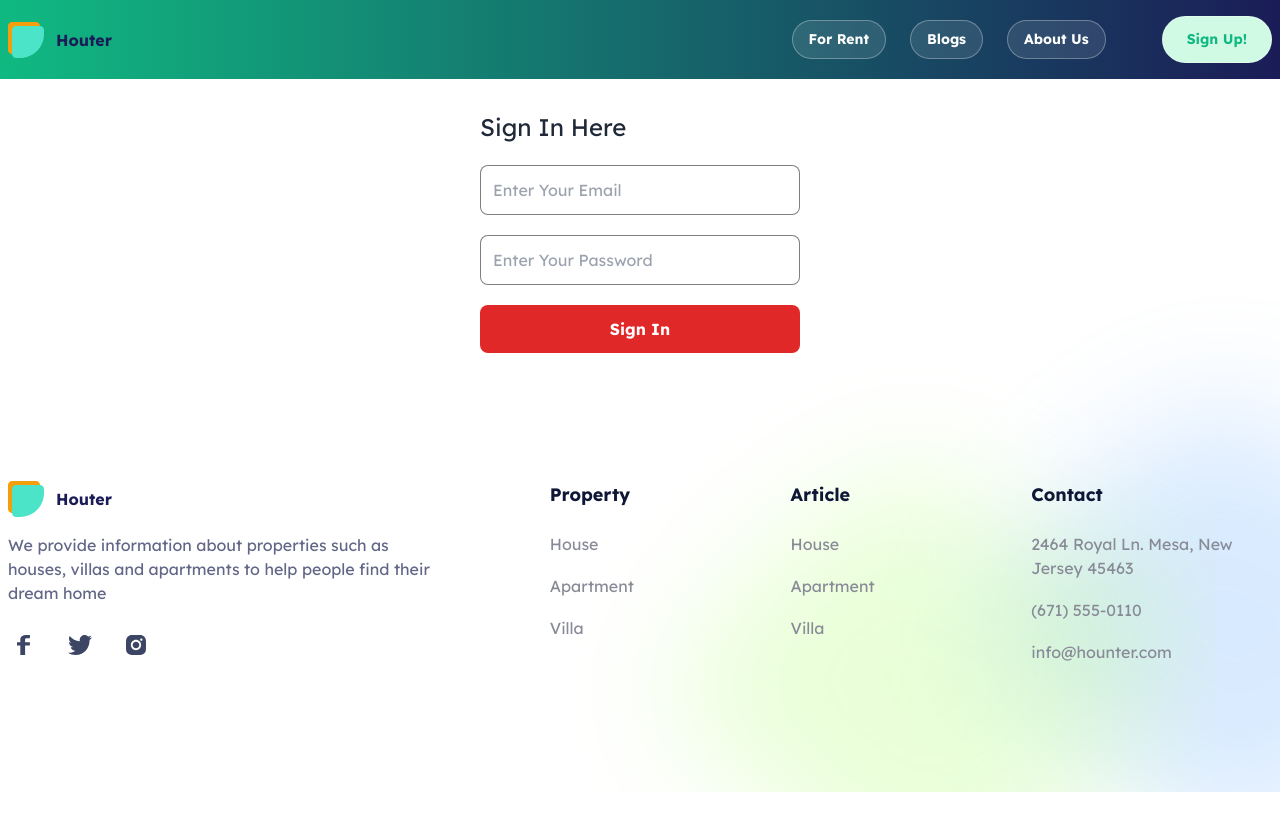
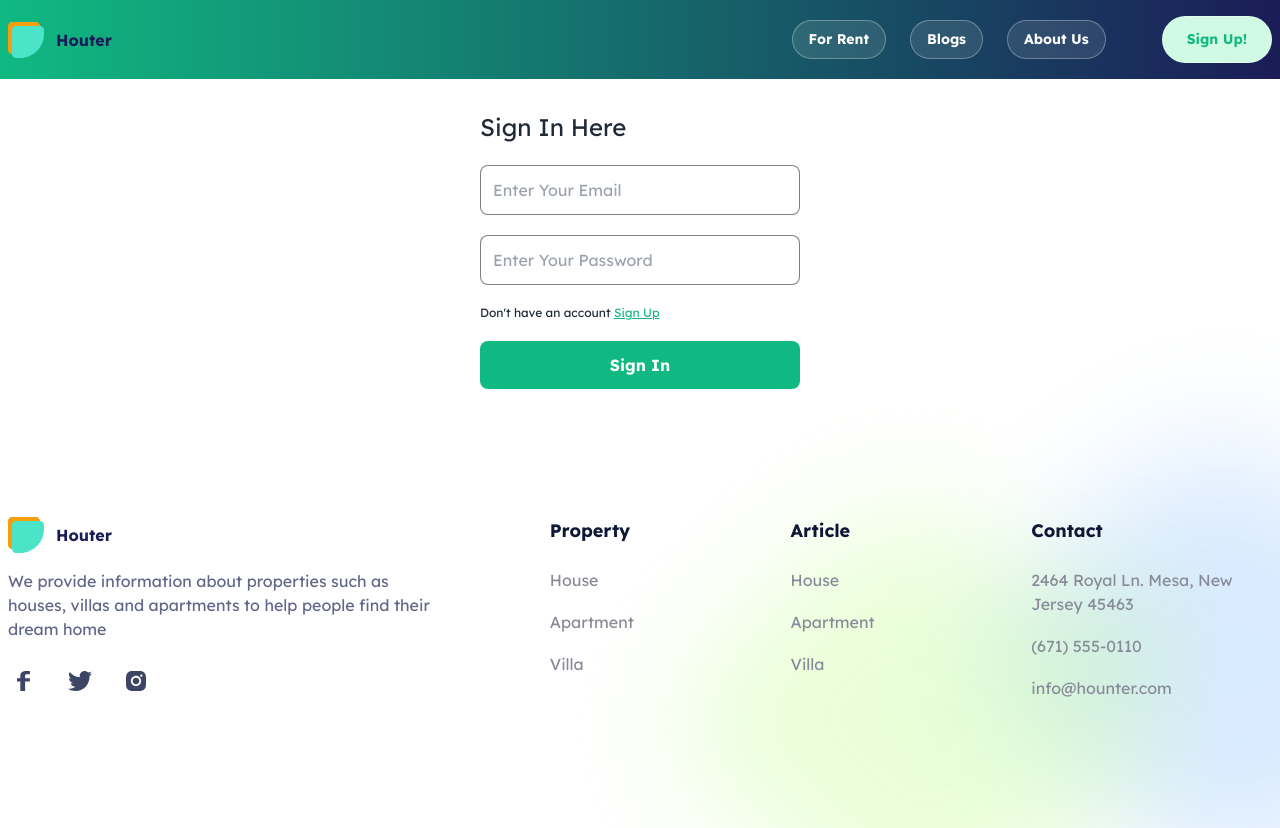
Before and after one commit to ProdipKumarShil/Houter-client, a React (Vite) app: page /signIn in a window 1280 px wide. Before the commit the page ends 800 px from the top, so only its background shows below. Built offline with nearby package versions, Linux system fonts and the light colour scheme.

Commit message:
fix signin and signup forms

```diff
--- a/src/index.css
+++ b/src/index.css
@@ -1,6 +1,6 @@
 @import url('https://fonts.googleapis.com/css2?family=Lexend:wght@400;700&display=swap');
 
-*{
+* {
   font-family: 'Lexend', sans-serif;
 }
 
@@ -9,7 +9,7 @@
 @tailwind utilities;
 
 /* img  */
-.carousel .slider .slide div img{
+.carousel .slider .slide div img {
   height: 400px;
 }
 
@@ -18,6 +18,11 @@
   width: 200px !important;
   height: 100px !important;
 }
-.carousel .thumbs li{
+
+.carousel .thumbs li {
   width: 200px !important;
 }
+
+.file-input-success::file-selector-button {
+  @apply bg-h-secondary text-white
+}
--- a/src/pages/SignIn/SignIn.jsx
+++ b/src/pages/SignIn/SignIn.jsx
@@ -1,7 +1,7 @@
 import axios from "axios";
 import { useForm } from "react-hook-form";
 import toast from "react-hot-toast";
-import { useNavigate } from "react-router-dom";
+import { Link, useNavigate } from "react-router-dom";
 
 const SignIn = () => {
   const {handleSubmit, register, reset} = useForm()
@@ -38,7 +38,8 @@ const SignIn = () => {
           type="password"
           {...register('password')}
         />
-        <button className=" bg-my-primary text-white py-3 rounded-lg w-full font-bold">
+        <p className="text-xs">Don't have an account <Link className="text-h-secondary underline" to='/signUp'>Sign Up</Link></p>
+        <button className=" bg-h-secondary active:scale-95 text-white py-3 rounded-lg w-full font-bold">
           Sign In
         </button>
       </form>
--- a/src/pages/SignUp/SignUp.jsx
+++ b/src/pages/SignUp/SignUp.jsx
@@ -1,7 +1,7 @@
 import axios from "axios";
 import { useForm } from "react-hook-form";
 import toast from "react-hot-toast";
-import { useNavigate } from "react-router-dom";
+import { Link, useNavigate } from "react-router-dom";
 
 const SignUp = () => {
   const { register, handleSubmit, reset } = useForm();
@@ -67,7 +67,7 @@ const SignUp = () => {
         <input
           type="file"
           {...register("img")}
-          className="border border-my-secondary file-input file-input-bordered w-full "
+          className="border border-my-secondary file-input file-input-success file-input-bordered w-full "
         />
         <select
           {...register("role")}
@@ -83,7 +83,8 @@ const SignUp = () => {
           type="password"
           {...register("password")}
         />
-        <button className=" bg-my-primary text-white py-3 rounded-lg w-full font-bold">
+        <p className="text-xs">Already have an account <Link className="text-h-secondary underline" to='/signIn'>Sign In</Link></p>
+        <button className=" bg-h-secondary text-white py-3 rounded-lg w-full font-bold">
           Sign In
         </button>
       </form>
```
